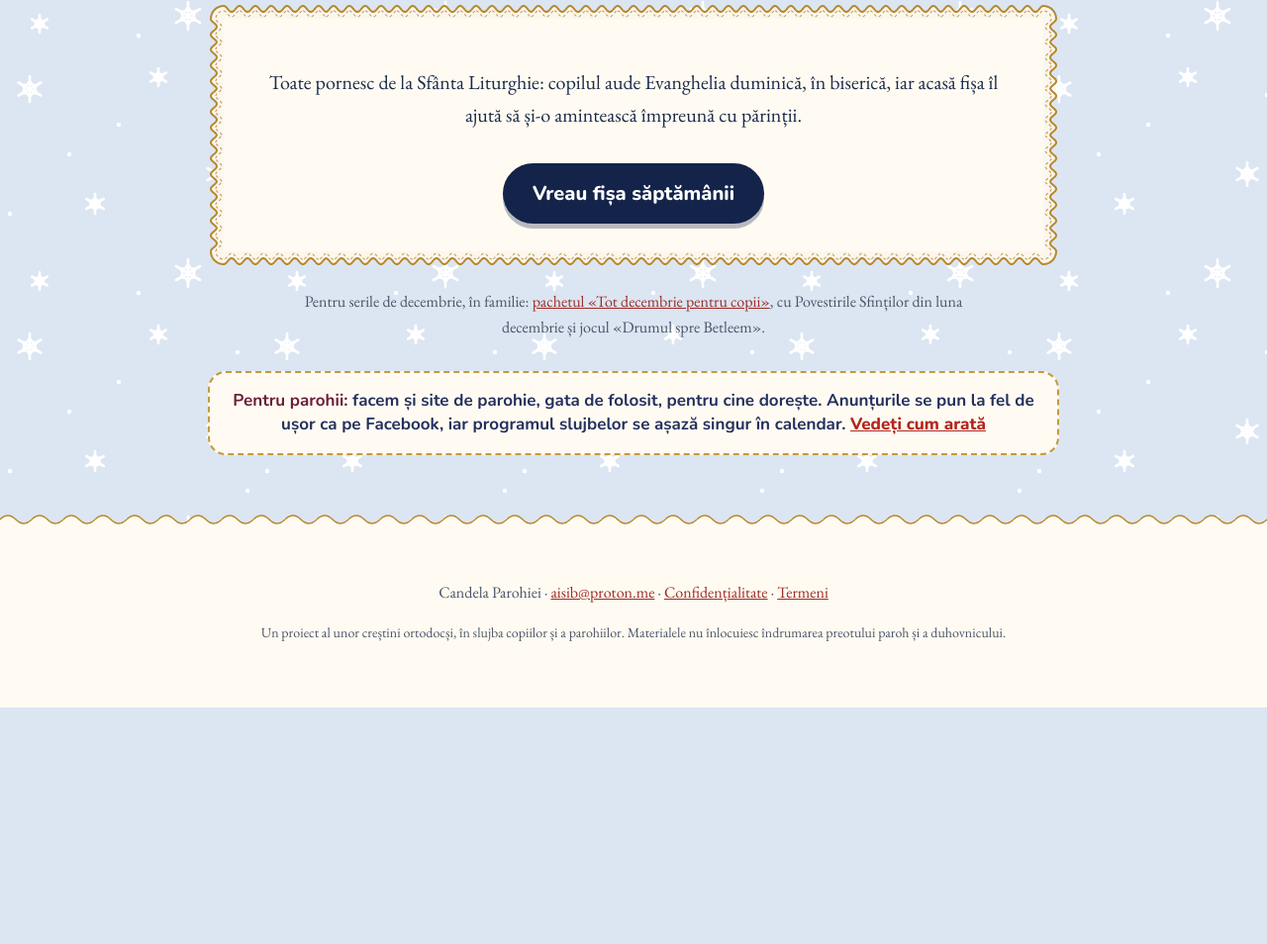
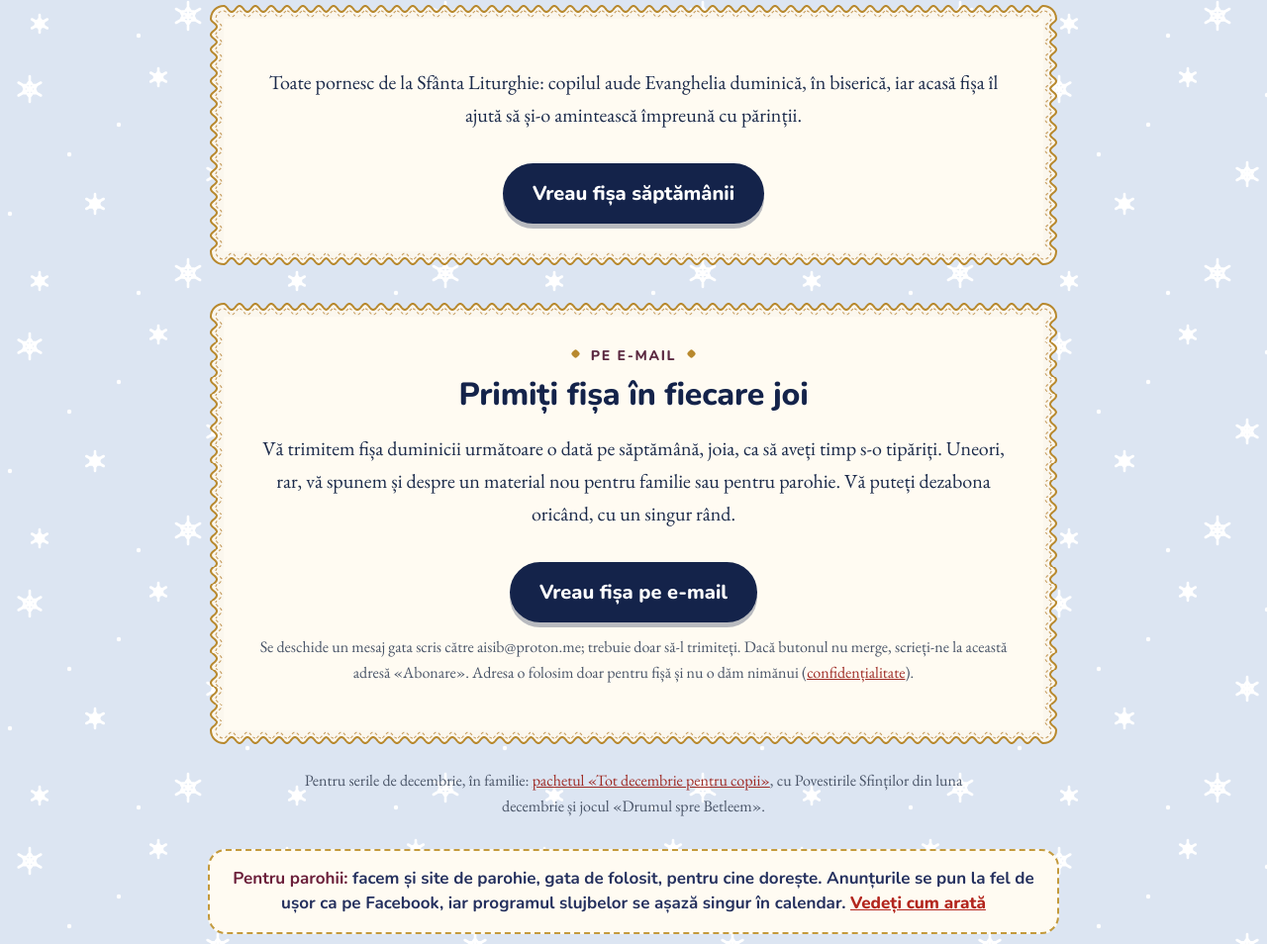
Before and after one commit to aisib-dev/aisib-dev.github.io, a plain HTML site: page duminica/index.html in a window 1280 px wide. Shown: the part 1764-2718 px from the top of the page at 99% size. Before the commit the page ends 2479 px from the top, so only its background shows below. Drawn offline with Linux system fonts and the light colour scheme.

Commit message:
Fișa săptămânii: abonare pe e-mail (aisib), confidențialitate

```diff
--- a/duminica/index.html
+++ b/duminica/index.html
@@ -70,7 +70,7 @@ footer{text-align:center;color:var(--muted);font-size:16px;padding:40px 20px 50p
     <p>Fiecare fișă are Apostolul și Evanghelia duminicii, câteva paragrafe care le leagă de viața de azi, tâlcuirea unui Sfânt Părinte cu sursa exactă, o întrebare pentru masa de duminică, una pentru copii și o faptă bună pentru săptămâna care vine.</p>
     <div class="gratuit">Gratuit · PDF de tipărit, 2 pagini A4</div>
     <a class="descarca" href="https://candelaparohiei.gumroad.com/l/zigpvi?ref=site-duminica">Primiți fișa în fiecare săptămână</a>
-    <p class="nota-mica">Pe pagină, la preț, scrieți 0 (sau cât doriți, dacă vreți să ne ajutați). Fișa fiecărei duminici se adaugă în același loc, iar cine a luat-o o dată primește un mail când apare cea nouă.</p>
+    <p class="nota-mica">Pe pagină, la preț, scrieți 0 (sau cât doriți, dacă vreți să ne ajutați). Fișa fiecărei duminici se adaugă în același loc. <a href="#pe-email">Vreți s-o primiți pe e-mail, în fiecare săptămână?</a></p>
   </div>
 </div>
 </div>
@@ -88,6 +88,14 @@ footer{text-align:center;color:var(--muted);font-size:16px;padding:40px 20px 50p
   <p>Toate pornesc de la Sfânta Liturghie: copilul aude Evanghelia duminică, în biserică, iar acasă fișa îl ajută să și-o amintească împreună cu părinții.</p>
   <a class="descarca" href="https://candelaparohiei.gumroad.com/l/zigpvi?ref=site-duminica-jos">Vreau fișa săptămânii</a>
 </div>
+
+<div class="final feston" id="pe-email">
+  <div class="kicker">Pe e-mail</div>
+  <h2 style="font-size:clamp(24px,3vw,32px);margin:10px 0 12px">Primiți fișa în fiecare joi</h2>
+  <p>Vă trimitem fișa duminicii următoare o dată pe săptămână, joia, ca să aveți timp s-o tipăriți. Uneori, rar, vă spunem și despre un material nou pentru familie sau pentru parohie. Vă puteți dezabona oricând, cu un singur rând.</p>
+  <a class="descarca" href="mailto:aisib@proton.me?subject=Abonare%20la%20fi%C8%99a%20s%C4%83pt%C4%83m%C3%A2nii&amp;body=V%C4%83%20rog%20s%C4%83%20mi%20trimite%C8%9Bi%20fi%C8%99a%20s%C4%83pt%C4%83m%C3%A2nii%20pe%20aceast%C4%83%20adres%C4%83.">Vreau fișa pe e-mail</a>
+  <p class="nota-mica">Se deschide un mesaj gata scris către aisib@proton.me; trebuie doar să-l trimiteți. Dacă butonul nu merge, scrieți-ne la această adresă «Abonare». Adresa o folosim doar pentru fișă și nu o dăm nimănui (<a href="/confidentialitate/">confidențialitate</a>).</p>
+</div>
 <p class="magazin-discret" style="font-size:16px;color:var(--muted);text-align:center;max-width:680px;margin:22px auto 0">Pentru serile de decembrie, în familie: <a href="https://candelaparohiei.gumroad.com/l/pachet-craciun-copii?ref=site-duminica">pachetul «Tot decembrie pentru copii»</a>, cu Povestirile Sfinților din luna decembrie și jocul «Drumul spre Betleem».</p>
 </main>
 <!-- banda-site-parohie -->
```
Also changed, not shown: confidentialitate/index.html (+1 -0 lines).
